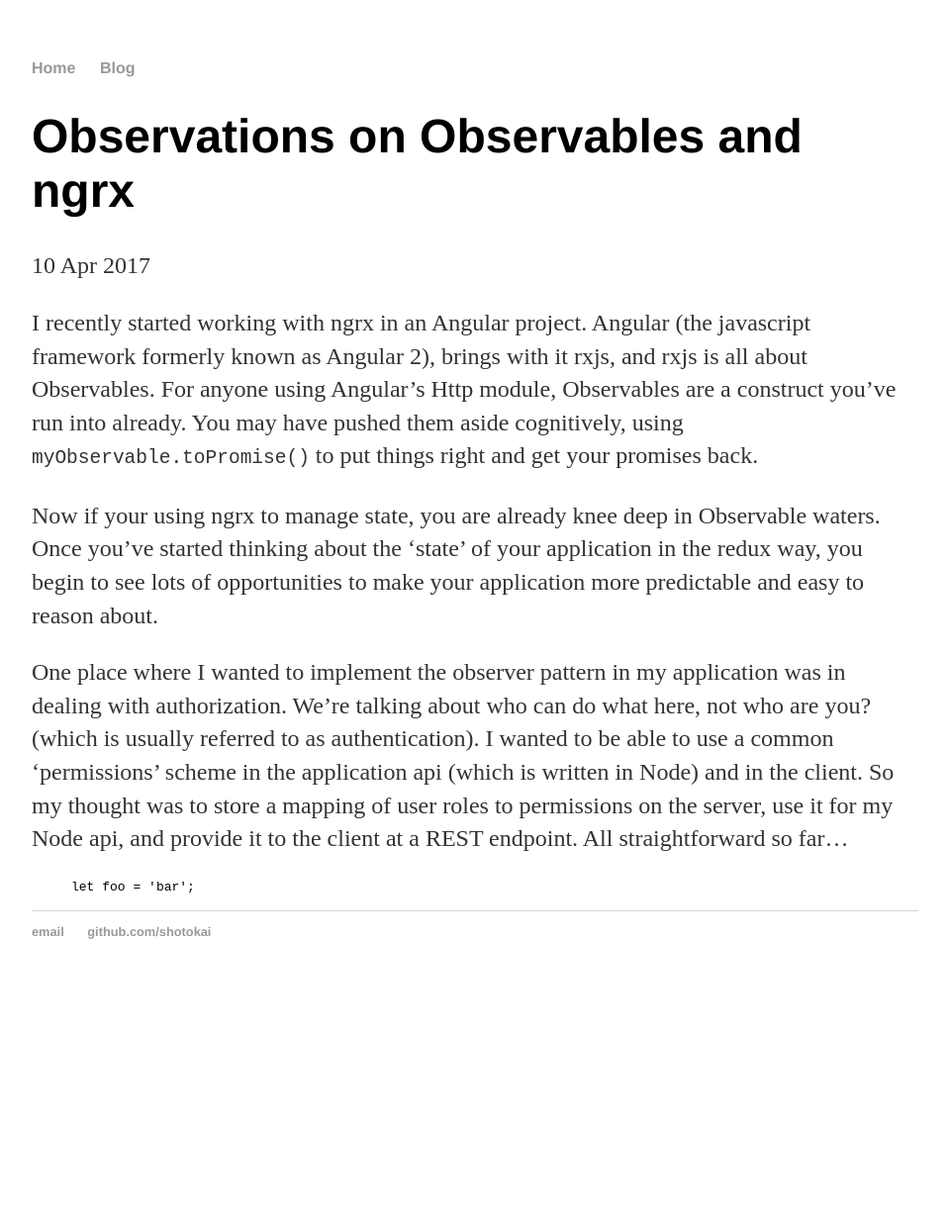
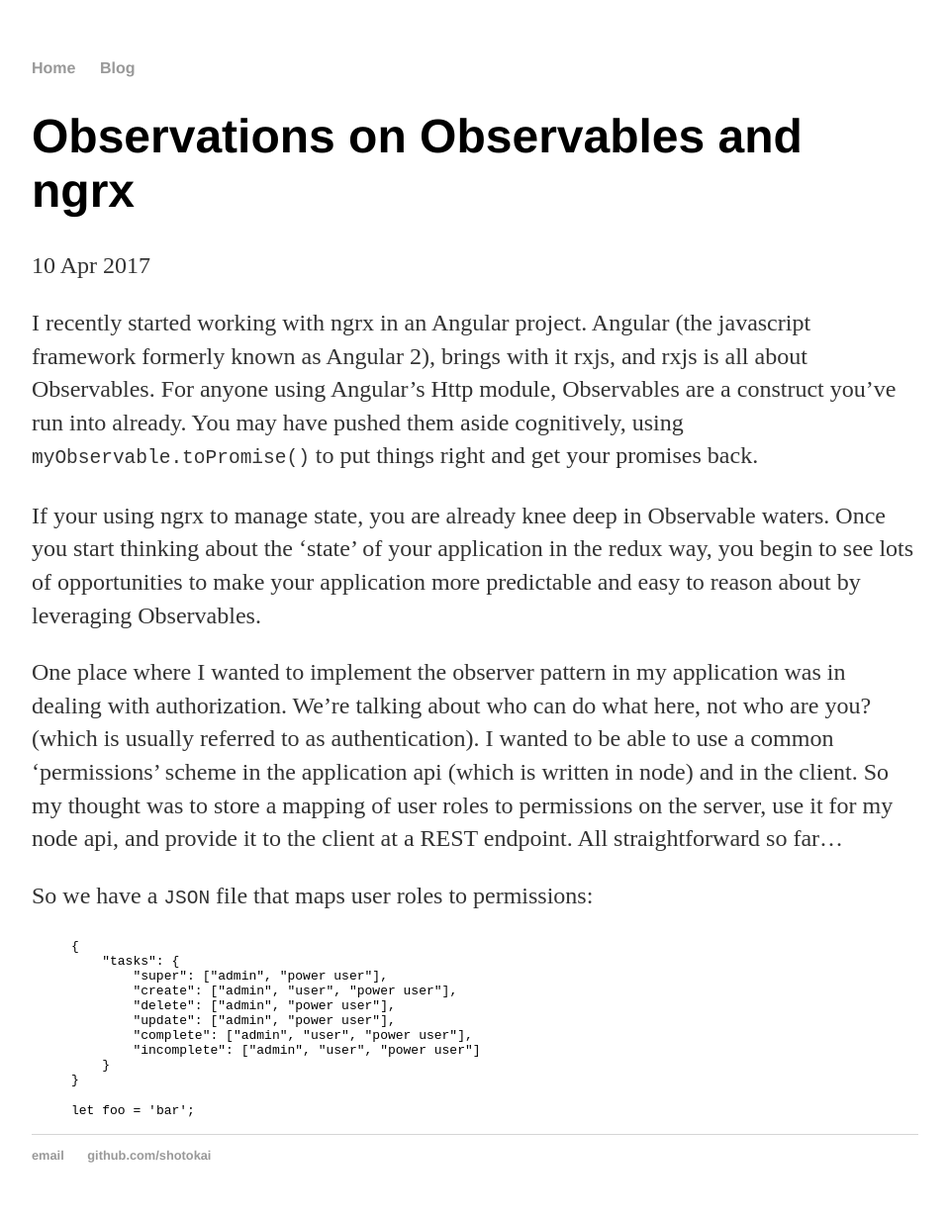
Before and after one commit to shotokai/shotokai.github.io, a Jekyll site: the page built from _posts/2017-04-10-observations-on-observables.md, in a window 1280 px wide. Shown: the whole page at 99% size, without its empty margins (160-1119 px from the left). Built offline with Jekyll 4.4.1, drawn with Linux system fonts in a browser that asks for light colours; before the commit the page ends 1009 px from its top, so only the background shows below that.

Commit message:
Update 2017-04-10-observations-on-observables.md

```diff
--- a/_posts/2017-04-10-observations-on-observables.md
+++ b/_posts/2017-04-10-observations-on-observables.md
@@ -6,9 +6,23 @@
 
 I recently started working with ngrx in an Angular project.  Angular (the javascript framework formerly known as Angular 2), brings with it rxjs, and rxjs is all about Observables.  For anyone using Angular's Http module, Observables are a construct you've run into already.  You may have pushed them aside cognitively, using `myObservable.toPromise()` to put things right and get your promises back.
 
-Now if your using ngrx to manage state, you are already knee deep in Observable waters.  Once you've started thinking about the 'state' of your application in the redux way, you begin to see lots of opportunities to make your application more predictable and easy to reason about.
+If your using ngrx to manage state, you are already knee deep in Observable waters.  Once you start thinking about the 'state' of your application in the redux way, you begin to see lots of opportunities to make your application more predictable and easy to reason about by leveraging Observables.
 
-One place where I wanted to implement the observer pattern in my application was in dealing with authorization.  We're talking about who can do what here, not who are you? (which is usually referred to as authentication).  I wanted to be able to use a common 'permissions' scheme in the application api (which is written in Node) and in the client.  So my thought was to store a mapping of user roles to permissions on the server, use it for my Node api, and provide it to the client at a REST endpoint.  All straightforward so far...
+One place where I wanted to implement the observer pattern in my application was in dealing with authorization.  We're talking about who can do what here, not who are you? (which is usually referred to as authentication).  I wanted to be able to use a common 'permissions' scheme in the application api (which is written in node) and in the client.  So my thought was to store a mapping of user roles to permissions on the server, use it for my node api, and provide it to the client at a REST endpoint.  All straightforward so far...
+
+So we have a `JSON` file that maps user roles to permissions:
+{% highlight json %}
+{
+    "tasks": {
+        "super": ["admin", "power user"],
+        "create": ["admin", "user", "power user"],
+        "delete": ["admin", "power user"],
+        "update": ["admin", "power user"],
+        "complete": ["admin", "user", "power user"],
+        "incomplete": ["admin", "user", "power user"]
+    }
+}
+{% endhighlight %}
 
 {% highlight javascript %}
 let foo = 'bar';
```
